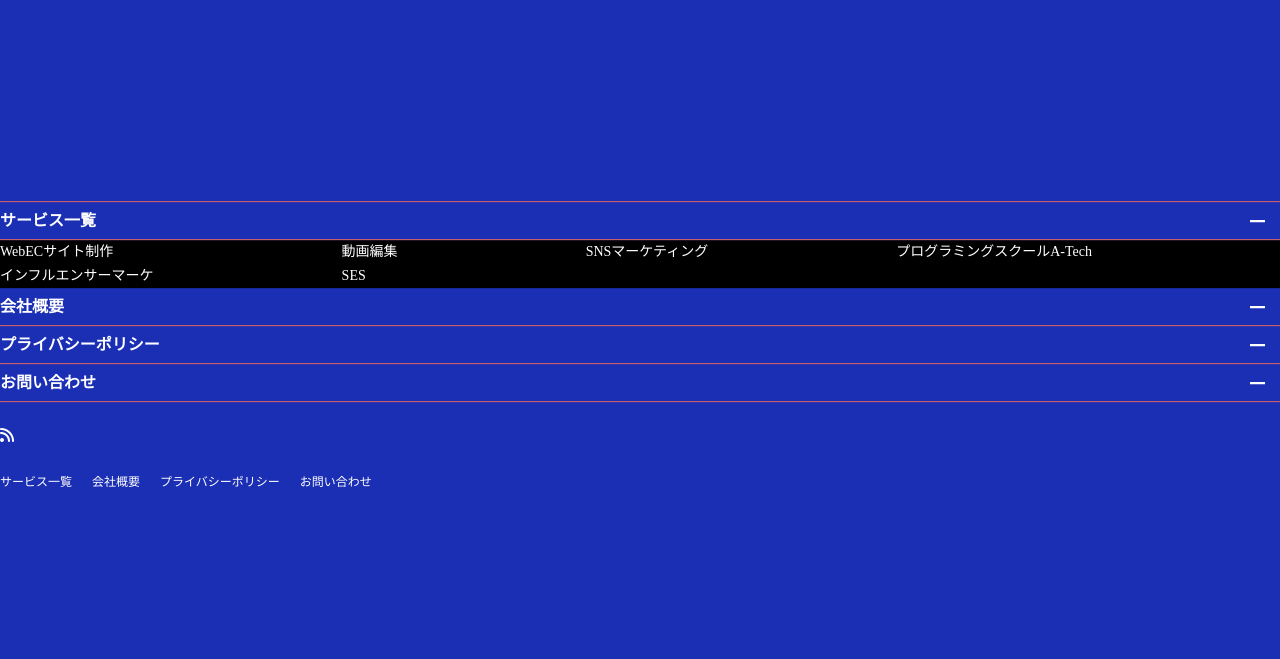
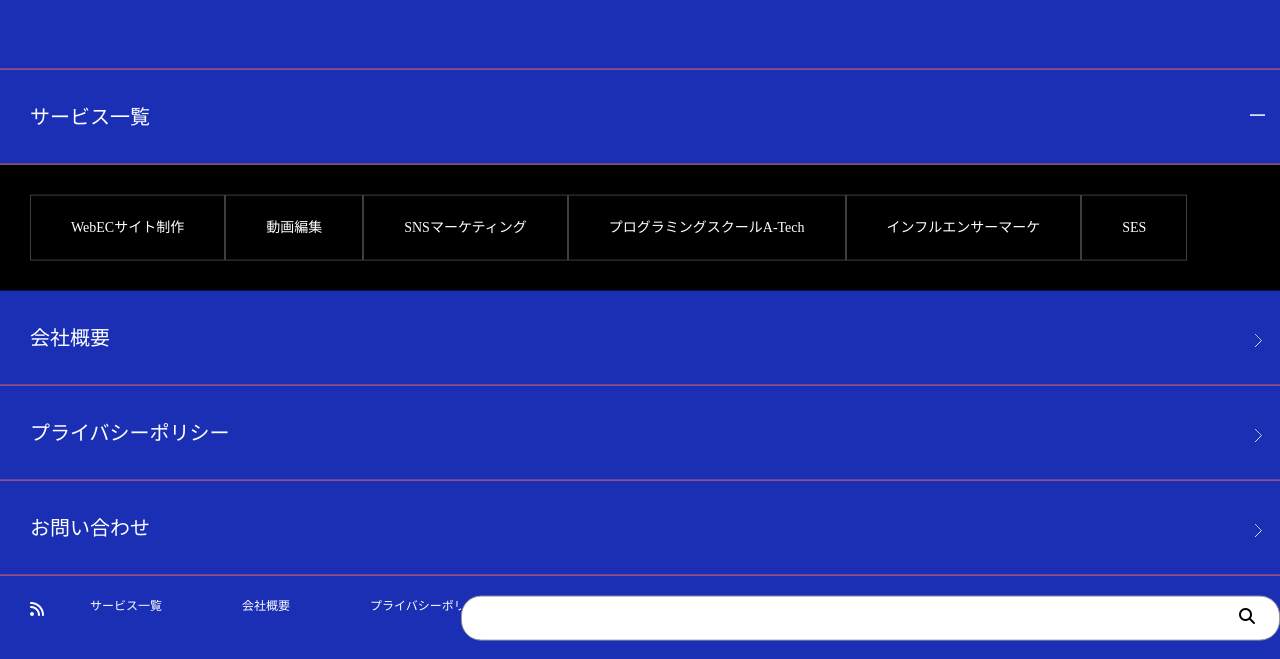
Before and after one commit to seiji-sa/S-GATE, a website: page src/index.html in a window 1280 px wide. Both pictures are taken after a click on the button 1240 px from the left and 40 px from the top of the page. Shown: the part 83-742 px from the top of the page. Drawn offline with nearby package versions, Linux system fonts and the light colour scheme.

Commit message:
second commit

```diff
--- a/src/index.html
+++ b/src/index.html
@@ -23,7 +23,7 @@
         <nav class="navigation">
             <div class="nav-wrapper">
                 <ul class="navigation__list">
-                  <li id="slide-item" class="navigation__list-item navigation__link">サービス一覧</li>
+                  <li id="slide-item" class="navigation__list-item navigation__link navigation__icon-acd"><a href="#">サービス一覧</a></li>
                   <div class="slide-wrapper">
                       <ul class="slide-list">
                             <li class="slide-item"><a href="#">WebECサイト制作</a></li>
@@ -34,10 +34,11 @@
                             <li class="slide-item"><a href="#">SES</a></li>
                       </ul>
                   </div>
-                  <li class="navigation__list-item"><a href="#" class="navigation__link">会社概要</a></li>
-                  <li class="navigation__list-item"><a href="#" class="navigation__link">プライバシーポリシー</a></li>
-                  <li class="navigation__list-item"><a href="#" class="navigation__link">お問い合わせ</a></li>
+                  <li class="navigation__list-item navigation__icon-right"><a href="#" class="navigation__link">会社概要</a></li>
+                  <li class="navigation__list-item navigation__icon-right"><a href="#" class="navigation__link">プライバシーポリシー</a></li>
+                  <li class="navigation__list-item navigation__icon-right"><a href="#" class="navigation__link">お問い合わせ</a></li>
                 </ul>
+                <div class="nav-flex">
                     <div class="wifi-icon"><i class="fa-sharp fa-solid fa-rss"></i></div>
                     <ul class="f-nav__list">
                       <li><a href="">サービス一覧</a></li>
@@ -45,6 +46,11 @@
                       <li><a href="">プライバシーポリシー</a></li>
                       <li><a href="">お問い合わせ</a></li>
                     </ul>
+                    <form method="get" action="#" class="search_container">
+                        <input type="text" size="25">
+                        <input type="submit" value="&#xf002">
+                    </form>
+                </div>
             </div>
         </nav>
     </header>
--- a/src/sass/parts/_h-menu.scss
+++ b/src/sass/parts/_h-menu.scss
@@ -1,4 +1,7 @@
 @use './globals' as *;
+
+// ハンバーガー
+// ＝＝＝＝＝＝＝＝＝＝＝＝＝＝＝＝＝＝＝＝＝＝＝＝＝＝＝＝＝＝＝＝＝＝＝＝＝
 .h-menu{
     display: grid;
     place-items: center;
@@ -51,10 +54,10 @@
       }
 
 }
+// ＝＝＝＝＝＝＝＝＝＝＝＝＝＝＝＝＝＝＝＝＝＝＝＝＝＝＝＝＝＝＝＝＝＝＝＝＝
 
-
-
-.header {
+// レイアウト
+// ＝＝＝＝＝＝＝＝＝＝＝＝＝＝＝＝＝＝＝＝＝＝＝＝＝＝＝＝＝＝＝＝＝＝＝＝＝
 .navigation {
   display: none;
   background: $cMain;
@@ -76,21 +79,81 @@
   transform: translate(-50%, -50%);
   width: 100%;
 }
-  // .navigation__list {
 
-  // }
+.slide-list a, .wifi-icon, .f-nav__list a{
+ padding: 0 20px;
+ @include mq(){
+   padding: 0 30px;
+ }
+}
+
 .navigation__list-item{
+  padding: 10px 0;
+    font-size: 16px;
+    @include mq(){
+      padding: 30px 30px;
+      font-size: 20px;
+    }
+}
+
+.navigation__list-item:first-child {
+  border-top: solid 1px $cMenuBorder;
+}
+.navigation__link{
+  text-decoration: none;
+  display: block;
+
+  transition: .5s;
+}
+@media (hover: hover) and (pointer: fine) {
+  .navigation__list-item:hover {
+    background: $cMenuHover;
+  }
+}
+.navigation__list,.wifi-icon,.f-nav__list{
+  margin-bottom: 20px;
+}
+
+@include mq(l2){
+  .nav-flex{
+    display: flex;
+  }
+}
+// ＝＝＝＝＝＝＝＝＝＝＝＝＝＝＝＝＝＝＝＝＝＝＝＝＝＝＝＝＝＝＝＝＝＝＝＝＝
+
+// ナビアイコン
+// ＝＝＝＝＝＝＝＝＝＝＝＝＝＝＝＝＝＝＝＝＝＝＝＝＝＝＝＝＝＝＝＝＝＝＝＝＝
+.navigation__icon{
   border-bottom: solid 1px $cMenuBorder;
   position: relative;
   cursor: pointer;
   font-weight: normal;
-    transition: all .5s ease;
+  &::before{
+  position: absolute;
+  content:'';
+}
+}
+.navigation__icon-right{
+@extend .navigation__icon;
+&::before{
+  width: 10px;
+  height: 10px;
+  border-radius: 1%;
+  border-top: solid 1px $cWhite;
+  border-right: solid 1px $cWhite;
+  top:48%;
+  right: 20px;
+  transform: rotate(45deg);
+  }
+}
+.navigation__icon-acd{
+  @extend .navigation__icon;
   &::before,
   &::after{
   position: absolute;
   content:'';
   width: 15px;
-    height: 2px;
+  height: 1px;
   background-color: $cWhite;
   top:48%;
   right: 15px;
@@ -109,18 +172,16 @@
   &.close::after{
       transform: rotate(-0deg);
   }
-
-  }
-  .navigation__list-item ,.wifi-icon, .f-nav__list{
-    @include mq(){
-
-    }
 }
 
 .wifi-icon{
   height: 30px;
   width: 30px;
 }
+// ＝＝＝＝＝＝＝＝＝＝＝＝＝＝＝＝＝＝＝＝＝＝＝＝＝＝＝＝＝＝＝＝＝＝＝＝＝
+
+// navのフッターリスト
+// ＝＝＝＝＝＝＝＝＝＝＝＝＝＝＝＝＝＝＝＝＝＝＝＝＝＝＝＝＝＝＝＝＝＝＝＝＝
 .f-nav__list{
   display: flex;
   white-space: nowrap;
@@ -128,23 +189,41 @@
   gap: 20px;
   font-size: $small;
 }
-  .navigation__list-item:first-child {
-    border-top: solid 1px $cMenuBorder;
+
+// ＝＝＝＝＝＝＝＝＝＝＝＝＝＝＝＝＝＝＝＝＝＝＝＝＝＝＝＝＝＝＝＝＝＝＝＝＝
+
+// 検索バー
+// ＝＝＝＝＝＝＝＝＝＝＝＝＝＝＝＝＝＝＝＝＝＝＝＝＝＝＝＝＝＝＝＝＝＝＝＝＝
+.search_container{
+  box-sizing: border-box;
+  position: relative;
+  border: 1px solid #999;
+  padding: 3px 10px;
+  border-radius: 20px;
+  height: 2.8em;
+  overflow: hidden;
+  background: $cWhite;
+  margin: 20px 0;
+  width: calc(100% - 40px);
+  margin: 0 auto;
 }
-  .navigation__link {
-    font-weight: 700;
-    text-decoration: none;
-    display: block;
-    padding: 5px 0;
-    transition: .5s;
+.search_container input[type="text"]{
+  border: none;
+  height: 2.0em;
 }
-  @media (hover: hover) and (pointer: fine) {
-    .navigation__link:hover {
-      background: $cMenuHover;
+.search_container input[type="text"]:focus {
+  outline: 0;
 }
+.search_container input[type="submit"]{
+  cursor: pointer;
+  font-family: FontAwesome;
+  font-size: 1em;
+  border: none;
+  color: black;
+  position: absolute;
+  width: 2.5em;
+  height: 2.5em;
+  right: 0;
+  top: 0;
+  outline : none;
 }
-.navigation__list,.wifi-icon,.f-nav__list{
-  margin-bottom: 20px;
-}
-
-}
--- a/src/sass/parts/_menu-accordion.scss
+++ b/src/sass/parts/_menu-accordion.scss
@@ -3,14 +3,26 @@
     background: #000;
 }
 .slide-list{
+    width: 100%;
     display: none;
     font-size: $base;
     @include mq(){
-        display: grid;
-        grid-template-columns: repeat(4, auto);
+        display: flex;
+        padding: 30px;
+        // grid-template-columns: repeat(4, minmax(100px, 1fr));
+    }
+    .slide-item{
+        // border-top: 1px solid #c0c0c0;
+        border-bottom: .1px solid #3e3e3e;
+        padding: 20px 10px;
+        overflow: hidden;
+        white-space: nowrap;
+        text-overflow: ellipsis;
+        visibility: visible;
+        display: block;
+        @include mq(){
+            border: .1px solid #3e3e3e;
+        }
+    }
 
-    }
-    // .slide-item{
-
-    // }
 }
```
Also changed, not shown: dist/css/style.css. Lines whose indentation alone changed are shown as unchanged.
